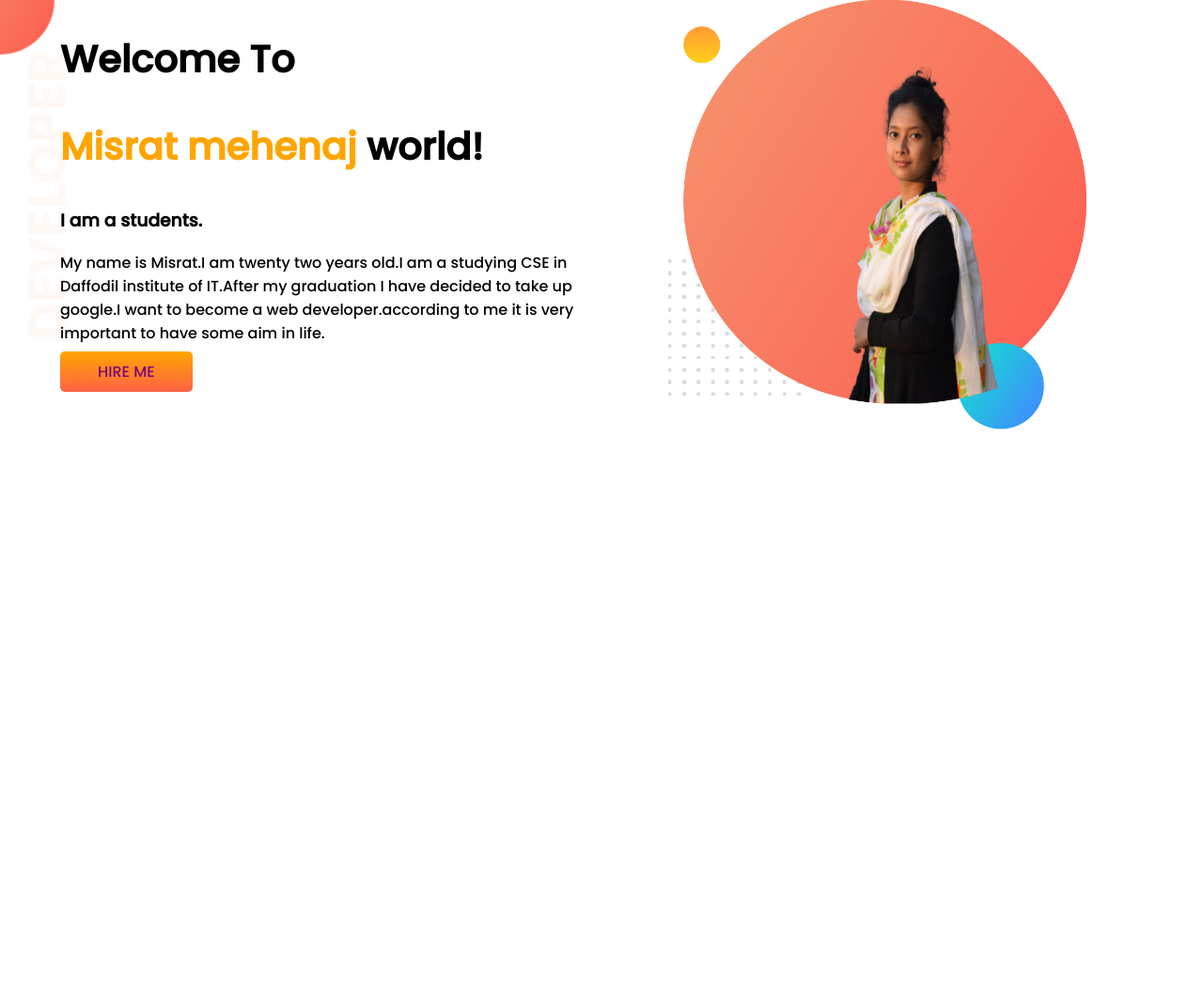
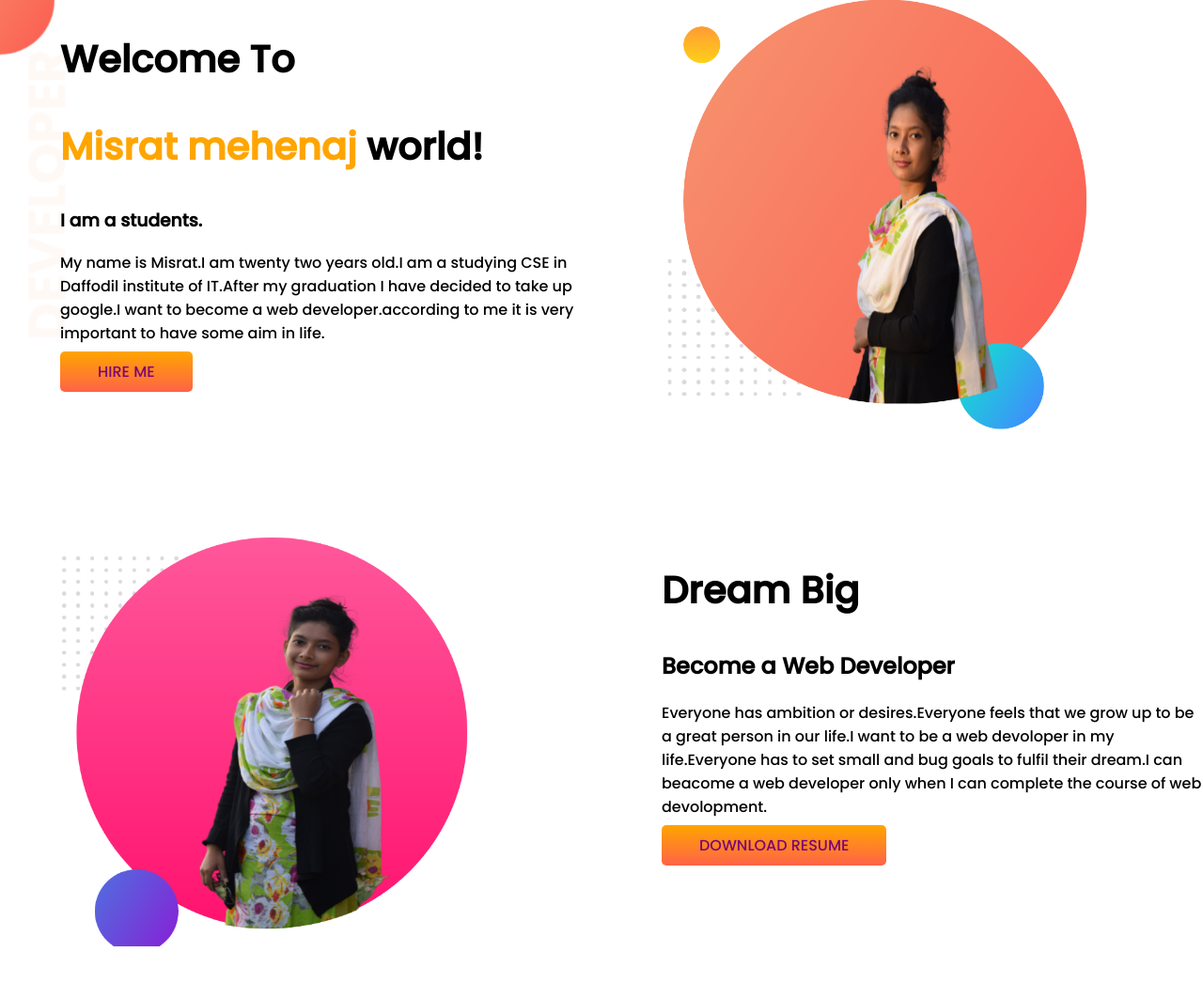
Before and after one commit to MisratIra/developer-portfolio, a plain HTML site: page index.html in a window 1280 px wide. Shown: the whole page at 94% size. Before the commit the page ends 800 px from the top, so only its background shows below. Drawn offline with Linux system fonts and the light colour scheme.

Commit message:
Dream add

```diff
--- a/index.html
+++ b/index.html
@@ -24,13 +24,27 @@
                 have decided to take up google.I want to become a web developer.according to me it is very important
                 to have
                 some aim in life. </p>
-            <a class="button" target="blank" href="https://www.facebook.com/profile.php?id=100074184342579">HIRE
+            <a class="button" target="button" href="https://www.facebook.com/profile.php?id=100074184342579">HIRE
                 ME</a>
         </div>
         <div class="half-width">
             <img src="images/my-bg (6).png" <a target="blank" </div>
 
     </section>
+    <section>
+        <div class="half-width">
+            <img src="images/misrat.png">
+        </div>
+        <div class="half-width">
+            <h1>Dream Big</h1>
+            <h2>Become a Web Developer</h2>
+            <p>Everyone has ambition or desires.Everyone feels that we grow up to be a great person in our life.I want
+                to be a web devoloper in my life.Everyone has to set small and bug goals to fulfil their dream.I can
+                beacome a web developer only when I can complete the course of web devolopment.</p>
+            <a class="button" target="botton" href=""> DOWNLOAD RESUME</a>
+
+        </div>
+    </section>
 
 </body>
 
--- a/style.css
+++ b/style.css
@@ -7,7 +7,10 @@ h1{
 }
 .mis{color:orange;
 }
- section{display:flex;}
+ section{
+     display:flex;
+     margin-bottom: 100px;
+    }
  .half-width{
      width:50%;
      padding-left:5%;
@@ -26,3 +29,7 @@ h1{
         background-image: url(images/top-banner.png);
         background-repeat: no-repeat;
     }
+    .dream-bg{
+        background-image: url(images/dream-bg.png);
+        background-repeat: no-repeat;
+    }
```
Also changed, not shown: images/misrat.png (added).
